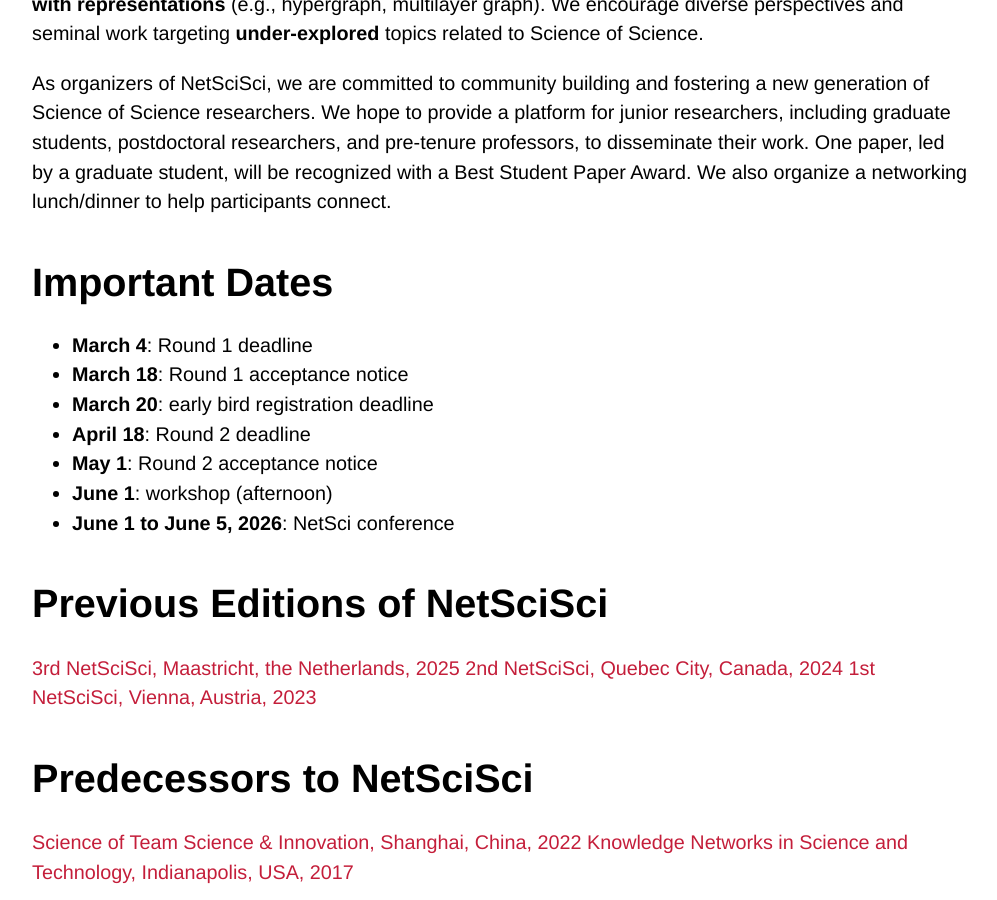
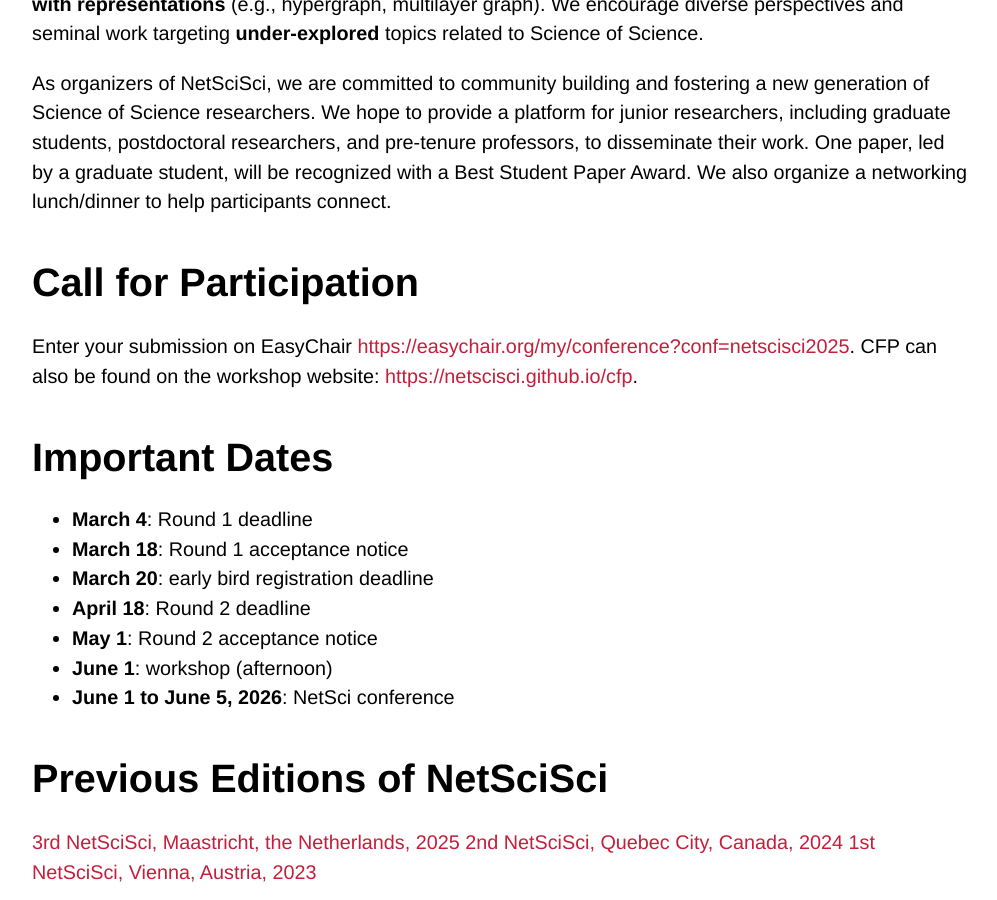
Before and after one commit to netscisci/netscisci.github.io, a Jekyll site: the page built from index.md, in a window 1280 px wide and 900 px high, scrolled down 769 px. Shown: the whole window, without its empty margins (140-1137 px from the left). Built offline with Jekyll 4.4.1, drawn with Linux system fonts in a browser that asks for light colours; some web fonts are replaced.

Commit message:
Update index.md

```diff
--- a/index.md
+++ b/index.md
@@ -8,6 +8,9 @@ This is the homepage for the 4th workshop on 'Networks in Science of Science' (N
 Networks are particularly useful data representations for Science of Science., which connect various elements in the scientific community, such as scientists, institutions, journals, conferences, patents, and funding agencies. NetSciSci serves as an annual forum for presenting new developments in the application of network methods to the study of Science of Science. We will have both invited talks and contributed talks. We welcome research related to **the analysis of relevant network data** (e.g., citation networks, collaboration networks, semantic networks, knowledge graphs), **the development of novel methods** (e.g., graph embedding, link prediction, causal inference, interactive visualization), and **experimentation with representations** (e.g., hypergraph, multilayer graph). We encourage diverse perspectives and seminal work targeting **under-explored** topics related to Science of Science.
 
 As organizers of NetSciSci, we are committed to community building and fostering a new generation of Science of Science researchers. We hope to provide a platform for junior researchers, including graduate students, postdoctoral researchers, and pre-tenure professors, to disseminate their work. One paper, led by a graduate student, will be recognized with a Best Student Paper Award. We also organize a networking lunch/dinner to help participants connect.
+
+# Call for Participation
+Enter your submission on EasyChair [https://easychair.org/my/conference?conf=netscisci2025](https://easychair.org/my2/conference?conf=netscisci2026). CFP can also be found on the workshop website: [https://netscisci.github.io/cfp](https://netscisci.github.io/cfp).
 
 # Important Dates
 - **March 4**: Round 1 deadline
```
